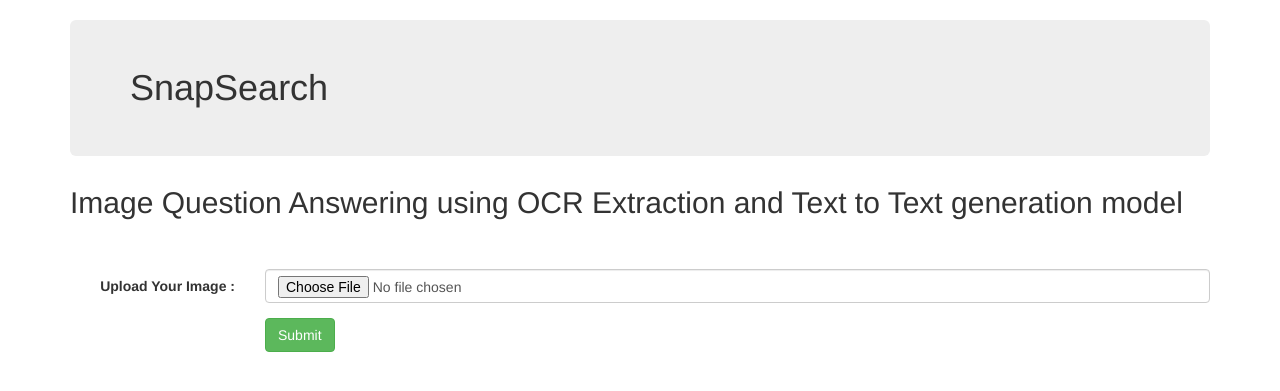
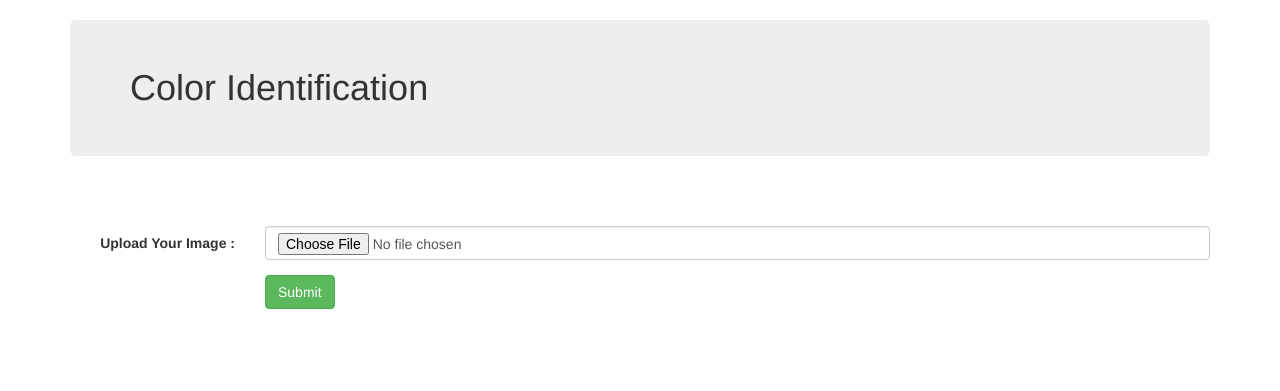
Before and after one commit to naidu970/color_based_defect_identification_system, a Flask app: page / in a window 1280 px wide. Shown: the top 391 px of the page. Run offline with Flask 2, Linux system fonts and the light colour scheme; some libraries are stand-ins or nearby versions.

Commit message:
Add files via upload

```diff
--- a/templates/index.html
+++ b/templates/index.html
@@ -2,7 +2,7 @@
 <!DOCTYPE html>
 <html lang="en">
 <head>
-  <title>SnapSearch</title>
+  <title>Color Identification</title>
   <meta charset="utf-8">
   <meta name="viewport" content="width=device-width, initial-scale=1">
   <link rel="stylesheet" href="https://maxcdn.bootstrapcdn.com/bootstrap/3.4.1/css/bootstrap.min.css">
@@ -12,8 +12,7 @@
 <body>
 
 <div class="container">
-  <h1 class="jumbotron bg-primary">SnapSearch</h1>
-  <h2> Image Question Answering using OCR Extraction and Text to Text generation model</h2>
+  <h1 class="jumbotron bg-primary">Color Identification</h1>
   <br><br>
   <form class="form-horizontal" action="/submit" method="post" enctype="multipart/form-data">
 
@@ -37,22 +36,6 @@
 	<p> Answers : <i> {{prediction}} </i></p> -->
     <span style="font-size: 20; margin: 21px 0; display: block;">
       <p> Download File (lasts 24 hours): <a href="{{uploaded_image_url}}">{{uploaded_image_url}}</a> </p>
-      <!-- <p> Extracted Text  : {{extracted_text}} </p> -->
-
-
-     <form action="/process_edit" method="post">
-      <p> Extracted Text  : </p>
-    <input type="hidden" name="uploaded_image_url" value="{{ uploaded_image_url }}">
-    <input type="hidden" name="text" value="{{ prediction }}">
-    <textarea name="edited_text" rows="15" cols="100">{{ extracted_text }}</textarea>
-    <!-- <button type="submit">Submit</button> -->
-    <div class="form-group">
-      <div class="col-sm-offset-2 col-sm-10">
-        <button type="submit" class="btn btn-success">Submit</button>
-      </div>
-    </div>
-</form>
-
 
 
 
```
